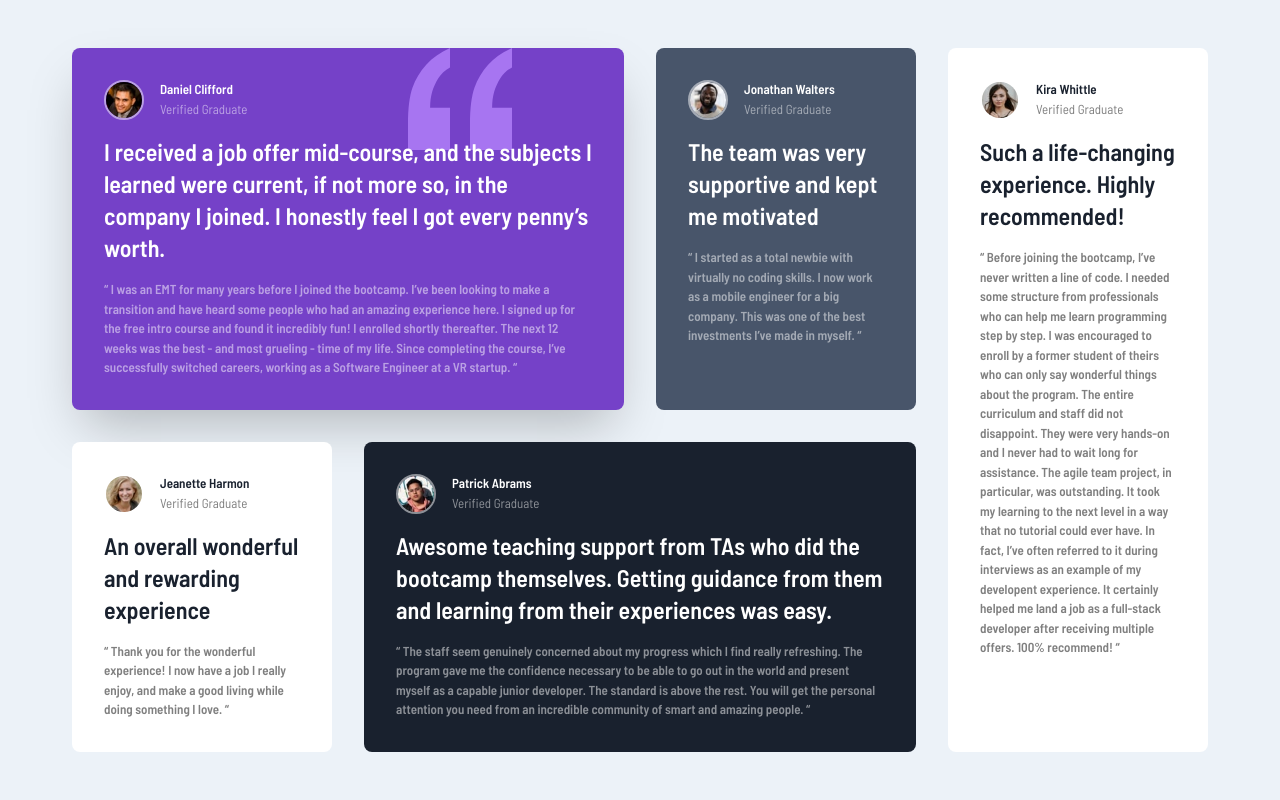
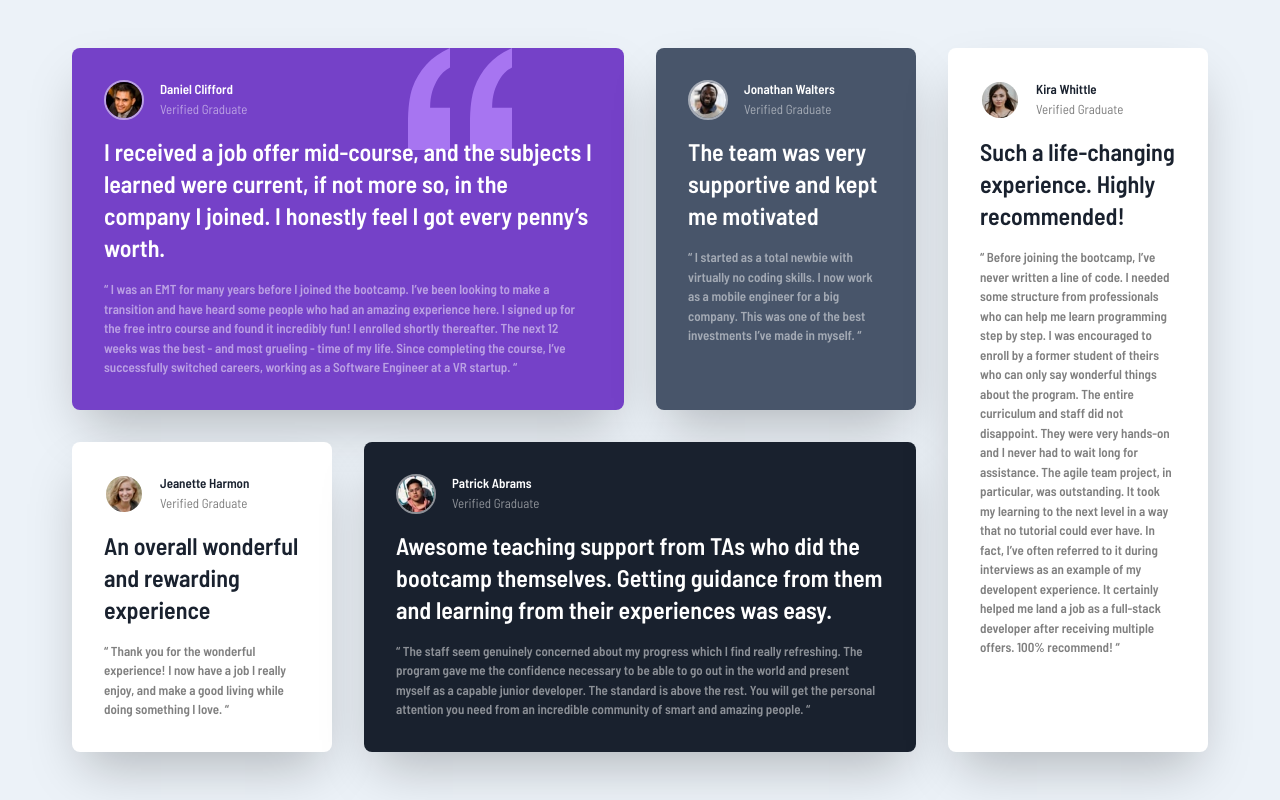
Before and after one commit to michey85/with-tailwind, a website built with Vite: page index.html in a window 1280 px wide. Built offline with nearby package versions, Linux system fonts and the light colour scheme.

Commit message:
shadow for all cards

```diff
--- a/index.html
+++ b/index.html
@@ -23,7 +23,7 @@
       class="mx-auto grid min-h-[100vh] max-w-[1200px] gap-8 p-8 lg:grid-cols-4 lg:place-content-center"
     >
       <section
-        class="bg-primary card bg-[url('/images/bg-pattern-quotation.svg')] bg-right-top bg-no-repeat text-white shadow-2xl lg:col-span-2 lg:bg-[right_7rem_top]"
+        class="card bg-primary bg-[url('/images/bg-pattern-quotation.svg')] bg-right-top bg-no-repeat text-white lg:col-span-2 lg:bg-[right_7rem_top]"
       >
         <div class="card-container-name">
           <img src="/images/image-daniel.jpg" alt="daniel" class="card-photo" />
@@ -45,7 +45,7 @@
           a Software Engineer at a VR startup.
         </p>
       </section>
-      <section class="bg-primary-dark card text-white">
+      <section class="card bg-primary-dark text-white">
         <div class="card-container-name">
           <img src="/images/image-jonathan.jpg" alt="john" class="card-photo" />
           <span class="card-name">Jonathan Walters</span>
@@ -60,7 +60,7 @@
           investments I’ve made in myself.
         </p>
       </section>
-      <section class="text-primary-blackish card bg-white">
+      <section class="card bg-white text-primary-blackish">
         <div class="card-container-name">
           <img src="/images/image-jeanette.jpg" alt="jean" class="card-photo" />
           <span class="card-name">Jeanette Harmon</span>
@@ -97,7 +97,7 @@
         </p>
       </section>
       <section
-        class="card text-primary-blackish bg-white lg:col-start-4 lg:row-span-2 lg:row-start-1"
+        class="card bg-white text-primary-blackish lg:col-start-4 lg:row-span-2 lg:row-start-1"
       >
         <div class="card-container-name">
           <img src="/images/image-kira.jpg" alt="kira" class="card-photo" />
--- a/style.css
+++ b/style.css
@@ -11,7 +11,7 @@ body {
 
 @layer components {
   .card {
-    @apply rounded-lg p-8;
+    @apply rounded-lg p-8 shadow-2xl;
   }
 
   .card-container-name {
```
